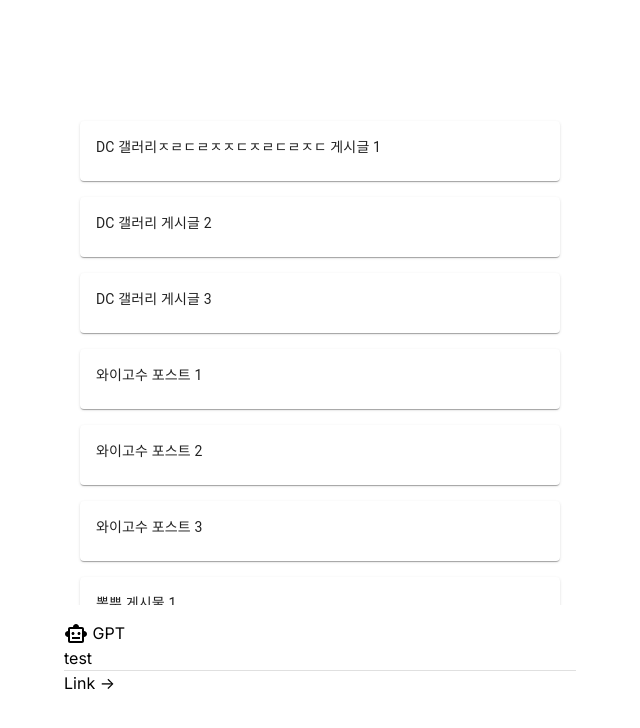
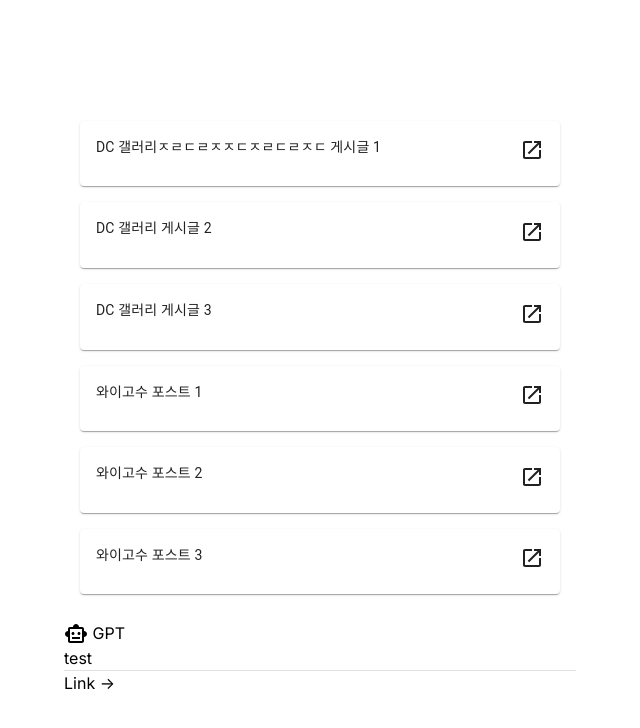
Before and after one commit to Student-Jasons/kingwangjjang-fe, a Next.js app: page / in a window 1280 px wide. Shown: the top 728 px of the page, without its empty margins (0-640 px from the left). Built offline with nearby package versions, Linux system fonts and the light colour scheme.

Commit message:
:sparkles: PostList Link 추가

```diff
--- a/app/components/Post/PostCard.tsx
+++ b/app/components/Post/PostCard.tsx
@@ -1,19 +1,21 @@
-"use client";
-
 import { PostCardType } from '@/types/board-type';
 import { Card, CardContent, Tooltip, Typography } from '@mui/material';
 import React, { useState } from 'react'
+import LaunchIcon from '@mui/icons-material/Launch';
+import Link from 'next/link';
 
-
-export const PostCard = ( {title, url, createTime} : PostCardType) => {
+export const PostCard = ({ title, url, createTime }: PostCardType) => {
     return (
         <Card className='w-screen'>
-            <CardContent>
+            <CardContent className="flex justify-between">
                 <Tooltip title={String(createTime)} arrow>
                     <Typography variant="body2">
                         {title}
                     </Typography>
                 </Tooltip>
+                <Link href={url} target='_blank'>
+                    <LaunchIcon />
+                </Link>
             </CardContent>
         </Card>
     );
--- a/app/types/board-type.ts
+++ b/app/types/board-type.ts
@@ -1,6 +1,6 @@
 export interface PostCardType {
     site: 'dcinside' | 'ygosu' | 'ppomppu'
     title: String
-    url: String
+    url: string
     createTime: Date
 }
```
